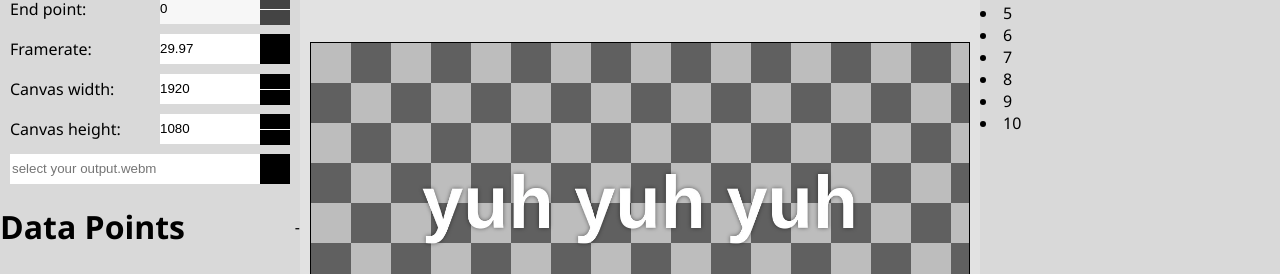
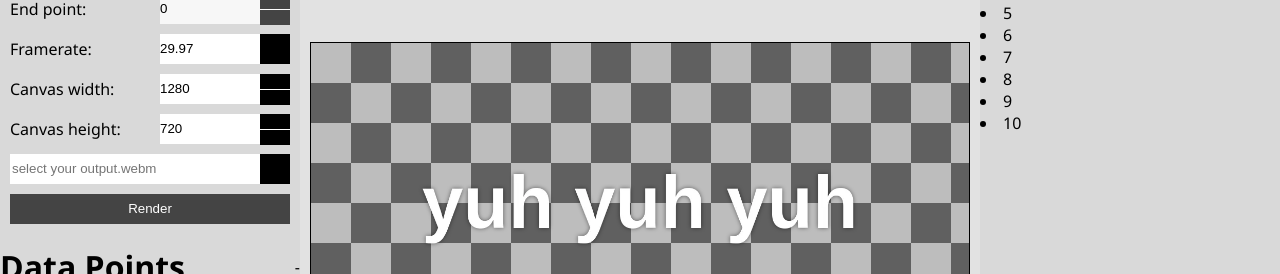
Before and after one commit to Kaelinator/hudley, a Vue app: page / in a window 1280 px wide. Shown: the part 172-446 px from the top of the page. Built offline with nearby package versions, Linux system fonts and the light colour scheme; some icons are missing.

Commit message:
added Button and hooked up a couple things

```diff
--- a/src/renderer/App.vue
+++ b/src/renderer/App.vue
@@ -16,9 +16,10 @@
             <option value="59.94">59.94</option>
             <option value="60">60</option>
           </Select>
-          <NumericUpDown @change="console.log ":min="0" :startValue="1920" label="Canvas width:" />
-          <NumericUpDown @change="console.log ":min="0" :startValue="1080" label="Canvas height:" />
+          <NumericUpDown @change="w => canvasWidth = w" :min="0" :startValue="canvasWidth" label="Canvas width:" />
+          <NumericUpDown @change="h => canvasHeight = h" :min="0" :startValue="canvasHeight" label="Canvas height:" />
           <FilePicker @change="console.log" placeholder="select your output.webm" :options="saveVideoOptions" action="save" />
+          <Button @click="console.log" :disabled="!datalog">Render</Button>
         </div>
       </CollapsibleSection>
       <CollapsibleSection title="Data Points">
@@ -35,7 +36,7 @@
       </div>
       <Tabulator tabKey="main-content-tab-id">
         <div id="tab0" :class="$style.canvasWrapper">
-          <Canvas :width=1280 :height=720 />
+          <Canvas :width="canvasWidth" :height="canvasHeight" />
         </div>
         <div id="tab1">Table</div>
       </Tabulator>
@@ -62,6 +63,7 @@
   import FilePicker from './components/FilePicker.vue';
   import NumericUpDown from './components/NumericUpDown.vue';
   import Select from './components/Select.vue';
+  import Button from './components/Button.vue';
 
   const tab = ref('tab0');
   provide('main-content-tab-id', tab);
@@ -102,6 +104,9 @@
     endPoint.value = point;
     // more to come
   };
+
+  const canvasWidth = ref(1280);
+  const canvasHeight = ref(720);
 </script>
 
 <style module>
--- /dev/null
+++ b/src/renderer/components/Button.vue
@@ -0,0 +1,44 @@
+<template>
+  <button :class="$style.button" :disabled="disabled">
+    <slot></slot>
+  </button>
+</template>
+
+<script setup>
+  import { defineEmits, defineProps } from 'vue';
+
+  const props = defineProps({
+    disabled: { type: Boolean, default: false },
+  });
+</script>
+
+<style module>
+  .button {
+    text-align: center;
+    color: white;
+    background-color: black;
+    border: none;
+    height: 30px;
+    cursor: pointer;
+  }
+
+  .button:disabled {
+    cursor: not-allowed;
+    background-color: #444;
+  }
+
+  .button:hover {
+    background-color: #444;
+    color: white;
+  }
+
+  .button:active {
+    background-color: white;
+    color: black;
+  }
+
+  .button:disabled:active {
+    color: white;
+    background-color: #444;
+  }
+</style>
```
